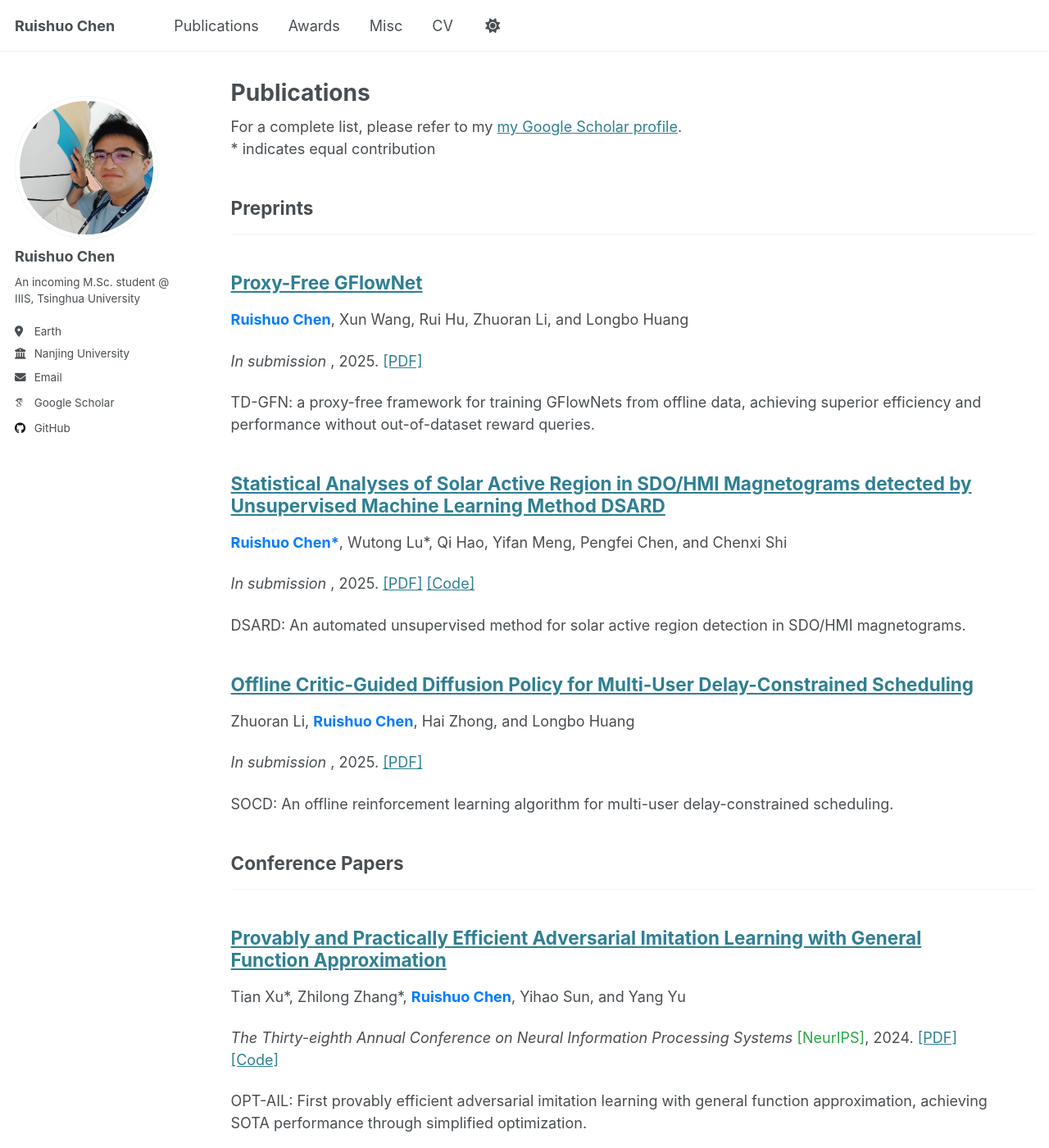
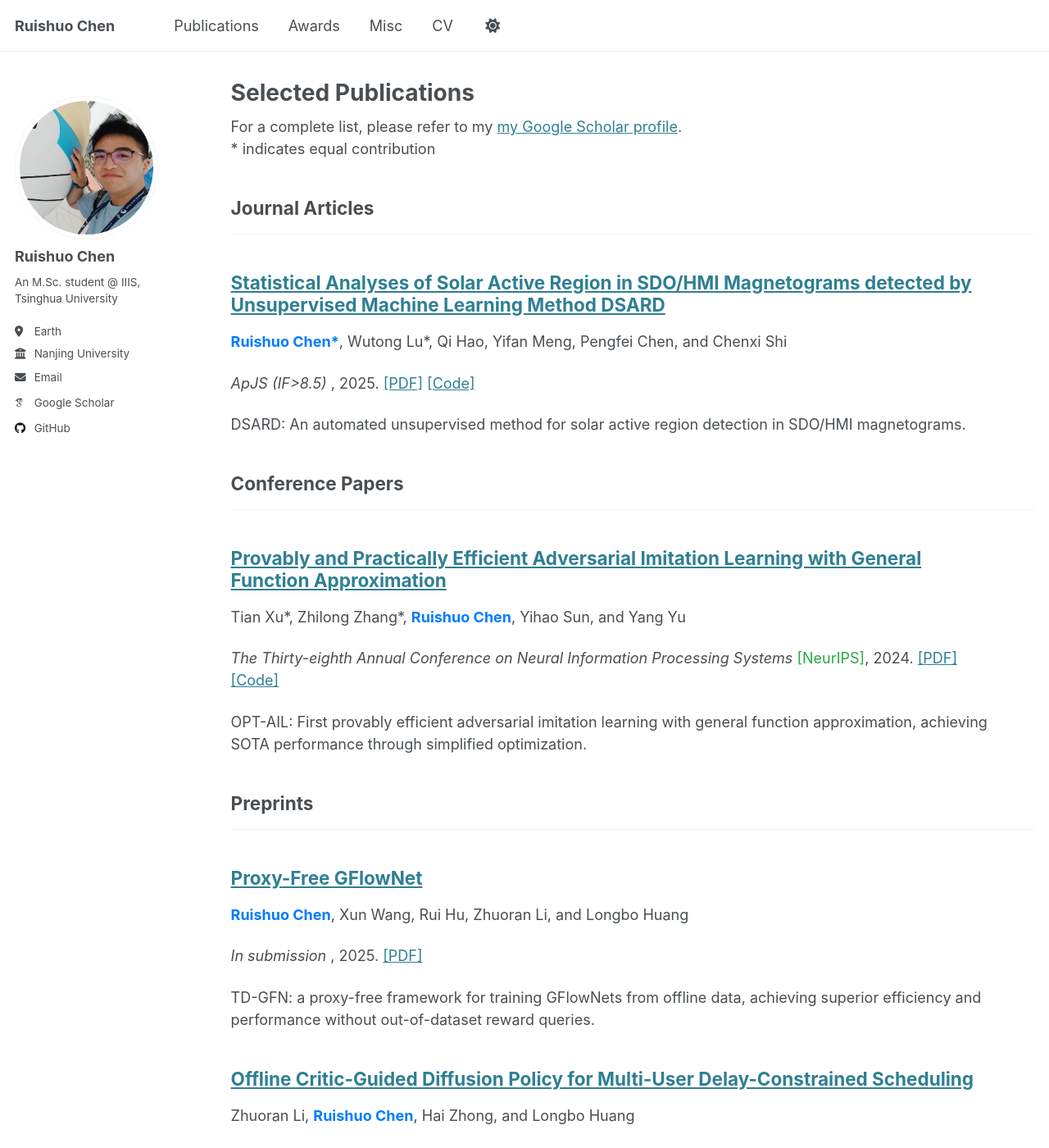
Before and after one commit to Chenruishuo/Chenruishuo.github.io, a Jekyll site: the page built from _pages/publications.html, in a window 1280 px wide and 1400 px high. Shown: the whole window at 82% size. Built offline with Jekyll 4.4.1, drawn with Linux system fonts in a browser that asks for light colours; some web fonts are replaced; comment, search, counter and statistics services are not loaded; some of the changed text lies outside the part shown.

Commit message:
update DSARD and self condition

```diff
--- a/_config.yml
+++ b/_config.yml
@@ -25,7 +25,7 @@ author:
   avatar           : "profile.png"
   name             : "Ruishuo Chen"
   pronouns         : # example: "she/her"
-  bio              : "An incoming M.Sc. student @ IIIS, Tsinghua University"
+  bio              : "An M.Sc. student @ IIIS, Tsinghua University"
   location         : "Earth"
   employer         : "Nanjing University"
   uri              : # URL
@@ -81,10 +81,10 @@ publication_category:
     title: 'Books'
   manuscripts:
     title: 'Journal Articles'
+  conferences:
+    title: 'Conference Papers'
   preprints:
     title: 'Preprints'
-  conferences:
-    title: 'Conference Papers'
 
 
 # Site Settings
--- a/_includes/author-profile.html
+++ b/_includes/author-profile.html
@@ -21,16 +21,21 @@
   </div>
 
   <script>
+    // 预加载图片
+    const basePath = "{{ base_path }}";
+    const profile1 = new Image();
+    const profile2 = new Image();
+    profile1.src = basePath + '/images/profile.png';
+    profile2.src = basePath + '/images/profile2.png';
+
     function toggleAvatar(element) {
       const img = element.querySelector('img');
       const currentSrc = img.src;
-      const basePath = "{{ base_path }}";
-      const timestamp = new Date().getTime();
 
-      if (currentSrc.includes('profile.png')) {
-        img.src = basePath + '/images/profile2.png?v=' + timestamp;
+      if (currentSrc.includes('profile2.png')) {
+        img.src = profile1.src + '?v=' + new Date().getTime();
       } else {
-        img.src = basePath + '/images/profile.png?v=' + timestamp;
+        img.src = profile2.src + '?v=' + new Date().getTime();
       }
     }
   </script>
--- a/_pages/publications.html
+++ b/_pages/publications.html
@@ -1,6 +1,6 @@
 ---
 layout: archive
-title: "Publications"
+title: "Selected Publications"
 permalink: /publications/
 author_profile: true
 ---
--- a/_publications/DSARD.md
+++ b/_publications/DSARD.md
@@ -2,11 +2,11 @@
 title: "Statistical Analyses of Solar Active Region in SDO/HMI Magnetograms detected by Unsupervised Machine Learning Method DSARD"
 authors: "<span style='color: #007bff; font-weight: bold;'>Ruishuo Chen*</span>, Wutong Lu*, Qi Hao, Yifan Meng, Pengfei Chen, and Chenxi Shi"
 collection: publications
-category: preprints
+category: manuscripts
 permalink: /publication/DSARD
 excerpt: 'DSARD: An automated unsupervised method for solar active region detection in SDO/HMI magnetograms.'
 date: 2025-02-25
-venue: "In submission"
+venue: "ApJS (IF>8.5)"
 venue_short:
 paperurl: "https://arxiv.org/pdf/2502.17990"
 codeurl: "https://github.com/Chenruishuo/DSARD.git"
```
Also changed, not shown: _pages/about.md (+2 -3 lines), _pages/awards.md (+1 -0 lines), 1 other file.
